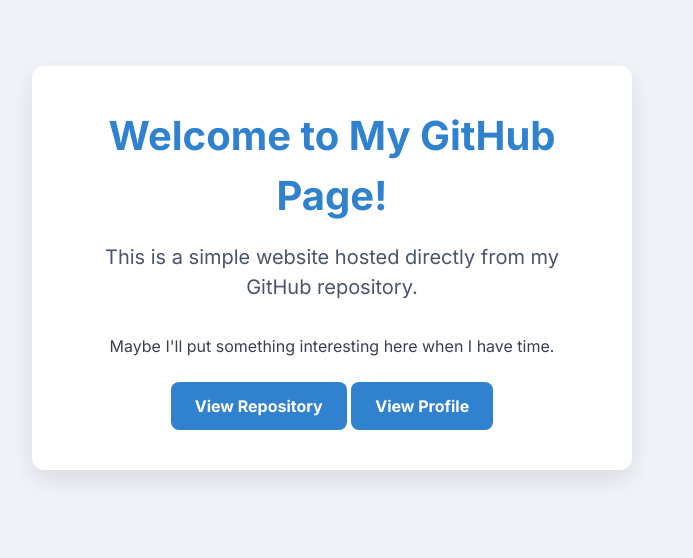
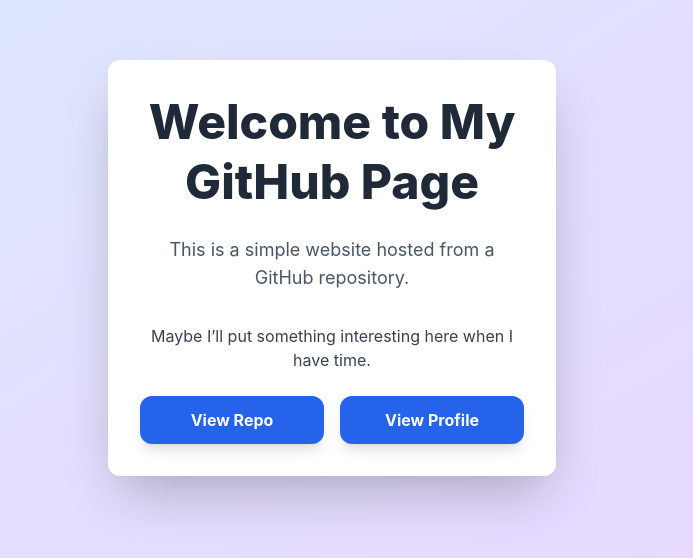
Before and after one commit to adnesj/adnesj.github.io, a plain HTML site: page index.html in a window 1280 px wide. Shown: the part 132-690 px from the top of the page, without its empty margins (308-1001 px from the left). Drawn offline with nearby package versions, Linux system fonts and the light colour scheme.

Commit message:
Update index.html

```diff
--- a/index.html
+++ b/index.html
@@ -3,70 +3,36 @@
 <head>
     <meta charset="UTF-8">
     <meta name="viewport" content="width=device-width, initial-scale=1.0">
-    <title>Ådne Skjæveland Jøssing</title>
-    <link href="https://fonts.googleapis.com/css2?family=Inter:wght@400;700&display=swap" rel="stylesheet">
+    <title>My Awesome GitHub Page</title>
+    <!-- Tailwind CSS CDN for easy styling -->
     <script src="https://cdn.tailwindcss.com"></script>
     <style>
+        /* Optional: Custom font for a nicer look */
         body {
-            font-family: 'Inter', sans-serif;
-            background-color: #f0f4f8; /* Light blue-gray background */
-            color: #2d3748; /* Dark text */
-            display: flex;
-            justify-content: center;
-            align-items: center;
-            min-height: 100vh;
-            margin: 0;
-            padding: 20px;
-            box-sizing: border-box;
-        }
-        .card {
-            background-color: #ffffff;
-            border-radius: 12px;
-            box-shadow: 0 10px 25px rgba(0, 0, 0, 0.1);
-            padding: 40px;
-            text-align: center;
-            max-width: 600px;
-            width: 100%;
-        }
-        .title {
-            font-size: 2.5rem; /* Larger title */
-            font-weight: 700;
-            color: #3182ce; /* Blue color for title */
-            margin-bottom: 1rem;
-        }
-        .subtitle {
-            font-size: 1.25rem;
-            color: #4a5568;
-            margin-bottom: 2rem;
-        }
-        .button {
-            display: inline-block;
-            background-color: #3182ce;
-            color: #ffffff;
-            padding: 12px 24px;
-            border-radius: 8px;
-            text-decoration: none;
-            font-weight: 600;
-            transition: background-color 0.3s ease;
-        }
-        .button:hover {
-            background-color: #2c5282;
+            font-family: "Inter", sans-serif;
         }
     </style>
 </head>
-<body>
-    <div class="card">
-        <h1 class="title">Welcome to My GitHub Page!</h1>
-        <p class="subtitle">This is a simple website hosted directly from my GitHub repository.</p>
+<body class="bg-gradient-to-br from-blue-100 to-purple-200 min-h-screen flex items-center justify-center p-4">
+    <div class="bg-white p-8 rounded-xl shadow-2xl text-center max-w-md w-full">
+        <h1 class="text-5xl font-extrabold text-gray-800 mb-6 leading-tight">
+            Welcome to My GitHub Page
+        </h1>
+        <p class="text-lg text-gray-600 mb-8">
+            This is a simple website hosted from a GitHub repository.
+        </p>
         <p class="text-gray-700 mb-6">
-            Maybe I'll put something interesting here when I have time.
+            Maybe I’ll put something interesting here when I have time.
         </p>
-        <a href="https://github.com/adnesj/adnesj.github.io" class="button" target="_blank">
-            View Repository
-        </a>
-        <a href="https://github.com/adnesj" class="button" target="_blank">
-            View Profile
-        </a>
+        <!-- Container for the buttons to make them equal length and span the width -->
+        <div class="flex flex-col sm:flex-row justify-center gap-4 w-full">
+            <a href="https://github.com/adnesj/adnesj.github.io" class="flex-1 text-center bg-blue-600 hover:bg-blue-700 text-white font-bold py-3 px-8 rounded-xl shadow-lg transform transition duration-300 ease-in-out hover:scale-105 focus:outline-none focus:ring-4 focus:ring-blue-300" target="_blank">
+                View Repo
+            </a>
+            <a href="https://github.com/adnesj" class="flex-1 text-center bg-blue-600 hover:bg-blue-700 text-white font-bold py-3 px-8 rounded-xl shadow-lg transform transition duration-300 ease-in-out hover:scale-105 focus:outline-none focus:ring-4 focus:ring-blue-300" target="_blank">
+                View Profile
+            </a>
+        </div>
     </div>
 </body>
 </html>
```
